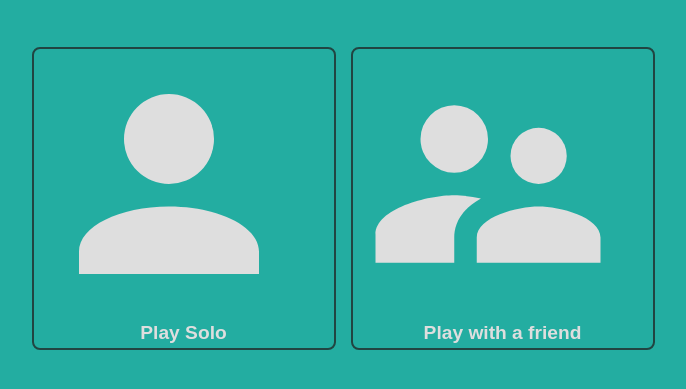
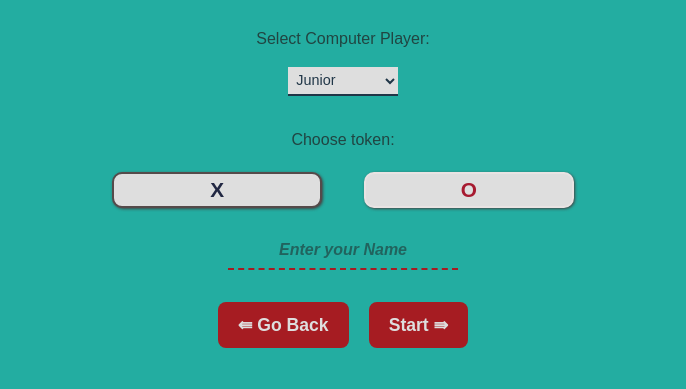
Before and after one commit to Ssekyene/Tic-Tac-Toe, a plain HTML site: page index.html in a window 1280 px wide. Shown: the part 111-500 px from the top of the page, without its empty margins (297-983 px from the left). Drawn offline with Linux system fonts and the light colour scheme.

Commit message:
style solo mode settings ui

```diff
--- a/assets/css/styles.css
+++ b/assets/css/styles.css
@@ -354,9 +354,7 @@ button.close:hover {
     transition: background-color 0.3s, --btn-content-color 0.3s, transform 0.1s;
 }
 
-#solo-player {
-    cursor: not-allowed;
-}
+
 .player-mode button:hover {
     background-color: var(--secondary-color);
     --btn-content-color: var(--primary-color);
@@ -476,3 +474,77 @@ button.quit:active {
 .nav-btns button:active {
     transform: scale(0.98);
 }
+
+
+/* solo player mode styles*/
+
+.level-select-label {
+    margin-bottom: 1em;
+}
+
+.form-levels {
+    display: flex;
+    justify-content: center;
+    margin-bottom: 2em;
+}
+
+select.levels {
+    outline: none;
+    border: none;
+    border-radius: 0px;
+    border-bottom: 2px solid #203647;
+    font-family: 'Montserrat', sans-serif;
+    font-weight: 500;
+    font-size: 0.9rem;
+    color: #203647;
+    padding: 0.3em;
+    width: 110px;
+    cursor: pointer;
+    background-color: var(--alt-color);
+}
+
+.solo-player-mode {
+    width: 100%;
+    display: grid;
+    justify-items: center;
+}
+
+
+.player-token {
+    width: 100%;
+    display: flex;
+    justify-content: center;
+}
+
+.btn-token {
+    width: min(30%, 15em);
+    /* height: 2.5em; */
+    margin: 1em 1em 1em 1em;
+    border-radius: 10px;
+    outline: none;
+    border: 2px solid #e9e3e3;
+    font-size: 1.3rem;
+    font-weight: 700;
+    box-shadow: 1px 1px 3px #444343;
+    background-color: var(--alt-color);
+}
+
+.btn-token:hover, .btn-token:focus {
+    border-color: #554a4a;
+}
+
+.btn-x {
+    color: var(--x-color);
+}
+
+.btn-o {
+    color: var(--o-color);
+}
+
+.btn-selected {
+    border-color: #554a4a;
+}
+
+.solo-player {
+    margin-bottom: 2em;
+}
--- a/index.html
+++ b/index.html
@@ -11,13 +11,19 @@
 
         <div class="ctn welcome-ctn">
             <h1>Tic Tac Toe</h1>
-            <div class="player-mode">
-                <button id="solo-player" class="player-btn"><svg xmlns="http://www.w3.org/2000/svg" viewBox="0 0 24 24"><title>Solo</title><path d="M12,4A4,4 0 0,1 16,8A4,4 0 0,1 12,12A4,4 0 0,1 8,8A4,4 0 0,1 12,4M12,14C16.42,14 20,15.79 20,18V20H4V18C4,15.79 7.58,14 12,14Z" /></svg>Play Solo</button>
-                <button id="friend-players" class="player-btn"><svg xmlns="http://www.w3.org/2000/svg" viewBox="0 0 24 24"><title>Friends</title><path d="M16.5,12A2.5,2.5 0 0,0 19,9.5A2.5,2.5 0 0,0 16.5,7A2.5,2.5 0 0,0 14,9.5A2.5,2.5 0 0,0 16.5,12M9,11A3,3 0 0,0 12,8A3,3 0 0,0 9,5A3,3 0 0,0 6,8A3,3 0 0,0 9,11M16.5,14C14.67,14 11,14.92 11,16.75V19H22V16.75C22,14.92 18.33,14 16.5,14M9,13C6.67,13 2,14.17 2,16.5V19H9V16.75C9,15.9 9.33,14.41 11.37,13.28C10.5,13.1 9.66,13 9,13Z" /></svg>Play with a friend</button>
+            <div class="player-mode hidden">
+                <button id="solo-player" class="player-btn">
+                    <svg xmlns="http://www.w3.org/2000/svg" viewBox="0 0 24 24"><title>Solo</title><path d="M12,4A4,4 0 0,1 16,8A4,4 0 0,1 12,12A4,4 0 0,1 8,8A4,4 0 0,1 12,4M12,14C16.42,14 20,15.79 20,18V20H4V18C4,15.79 7.58,14 12,14Z" /></svg>
+                    Play Solo
+                </button>
+                <button id="friend-players" class="player-btn">
+                    <svg xmlns="http://www.w3.org/2000/svg" viewBox="0 0 24 24"><title>Friends</title><path d="M16.5,12A2.5,2.5 0 0,0 19,9.5A2.5,2.5 0 0,0 16.5,7A2.5,2.5 0 0,0 14,9.5A2.5,2.5 0 0,0 16.5,12M9,11A3,3 0 0,0 12,8A3,3 0 0,0 9,5A3,3 0 0,0 6,8A3,3 0 0,0 9,11M16.5,14C14.67,14 11,14.92 11,16.75V19H22V16.75C22,14.92 18.33,14 16.5,14M9,13C6.67,13 2,14.17 2,16.5V19H9V16.75C9,15.9 9.33,14.41 11.37,13.28C10.5,13.1 9.66,13 9,13Z" /></svg>
+                    Play with a friend
+                </button>
             </div>
 
-            <div class="player-settings hidden">
-                <section class="name-inputs">
+            <div class="player-settings">
+                <section class="name-inputs hidden" id="friend-player-mode">
                     <div class="player-name player-x-name">
                         <label for="player-x-input" class="x-color">X</label>
                         <input type="text" id="player-x-input" placeholder="Player1 Name" maxlength="14" spellcheck="false">
@@ -25,6 +31,24 @@
                     <div class="player-name player-o-name">
                         <label for="player-o-input" class="o-color">O</label>
                         <input type="text" id="player-o-input" placeholder="Player2 Name" maxlength="14" spellcheck="false">
+                    </div>
+                </section>
+
+                <section id="solo-player-mode" class="solo-player-mode">
+                    <p class="level-select-label" role="label">Select Computer Player:</p>
+                    <form action="" class="form-levels">
+                        <select name="levels" id="" class="levels">
+                            <option value="junior">Junior</option>
+                            <option value="senior">Senior</option>
+                        </select>
+                    </form>
+                    <p>Choose token:</p>
+                    <div class="player-token">
+                        <button class="btn-token btn-x btn-selected">X</button>
+                        <button class="btn-token btn-o">O</button>
+                    </div>
+                    <div class="solo-player player-name">
+                        <input type="text" id="player-name" placeholder="Enter your Name" maxlength="14" spellcheck="false">
                     </div>
                 </section>
 
```
